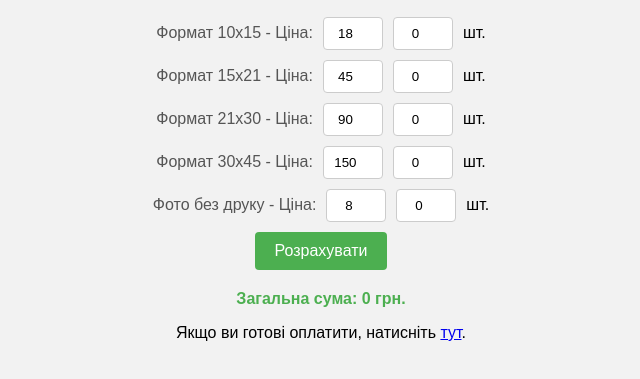
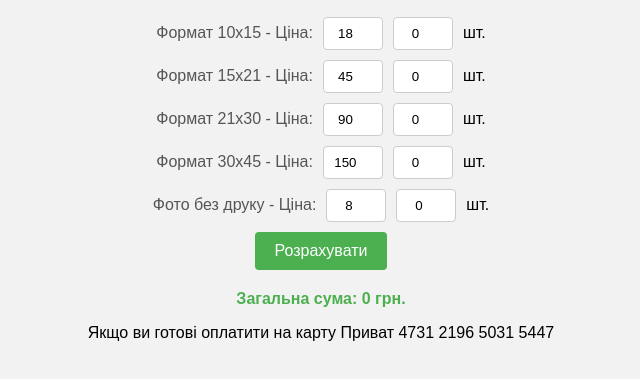
Before and after one commit to romanfotorola/Calc, a plain HTML site: page index.html in a window 1280 px wide. Shown: the part 71-450 px from the top of the page, without its empty margins (319-959 px from the left). Drawn offline with Linux system fonts and the light colour scheme.

Commit message:
Update 2024.01.04 index.html
Добавив номер карти

```diff
--- a/index.html
+++ b/index.html
@@ -89,8 +89,8 @@
     <button onclick="calculateTotal()">Розрахувати</button>
     <div class="total" id="total">Загальна сума: 0 грн.</div>
 
-    <p>Якщо ви готові оплатити, натисніть <a href="https://www.privat24.ua/send/1kmky" target="_blank">тут</a>.</p>
-
+    <p>Якщо ви готові оплатити на карту
+     </div> Приват 4731 2196 5031 5447
     <script>
         function calculateTotal() {
             var format1Quantity = parseInt(document.getElementById('format1Quantity').value);
```
